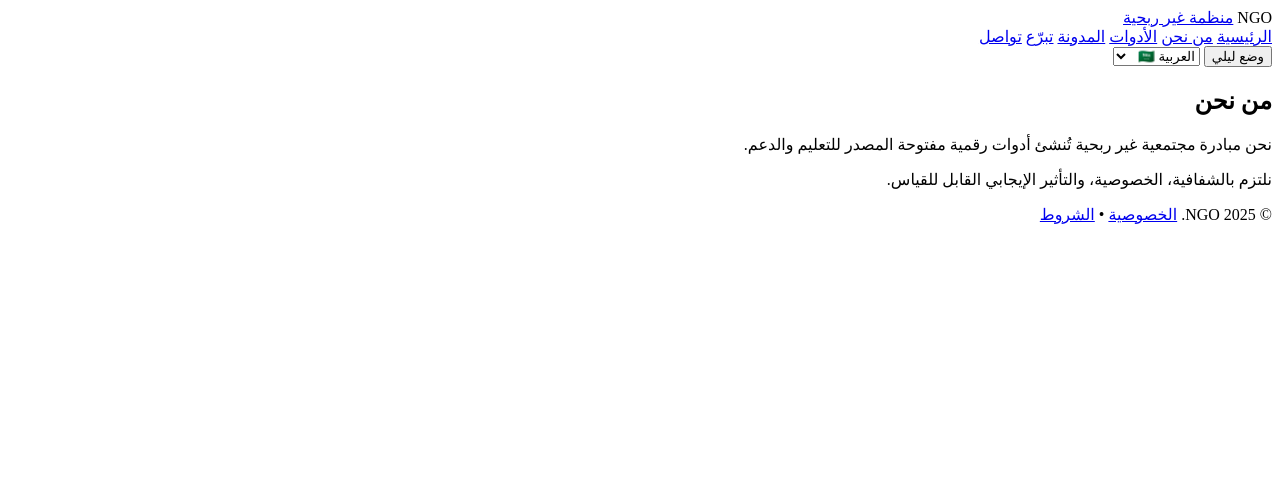
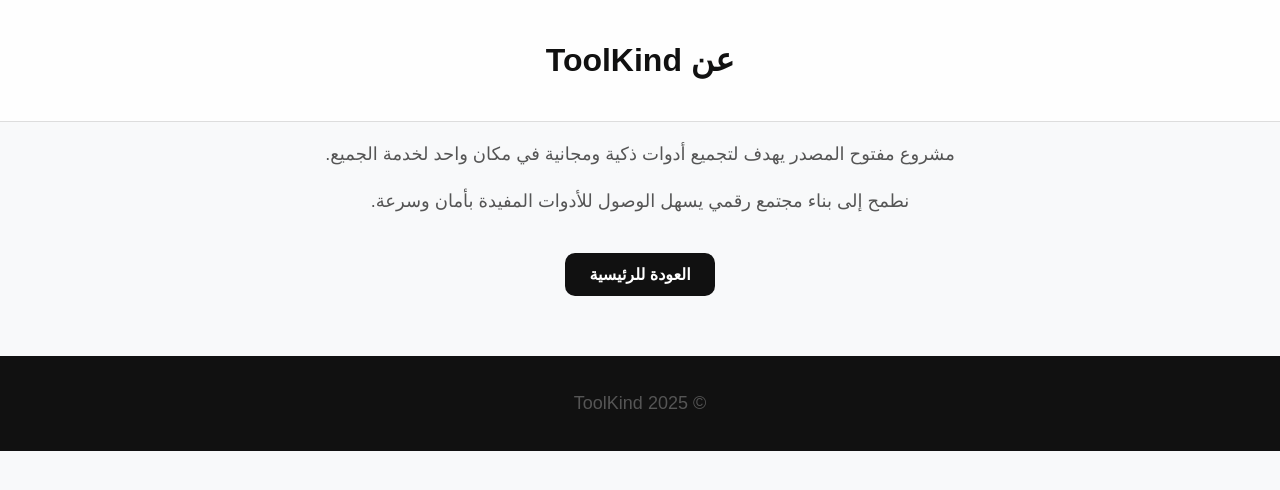
Before and after one commit to Masharyweb/toolkind-site, a plain HTML site: page about.html in a window 1280 px wide. Drawn offline with Linux system fonts and the light colour scheme.

Commit message:
Update about.html

```diff
--- a/about.html
+++ b/about.html
@@ -1,50 +1,24 @@
 <!DOCTYPE html>
 <html lang="ar" dir="rtl">
 <head>
-  <meta charset="UTF-8" />
-  <meta name="viewport" content="width=device-width, initial-scale=1.0" />
-  <meta name="description" content="NGO clean toolkit site – bilingual, fast, and compliant." />
-  <title data-i18n="site_title">منظمة غير ربحية</title>
-  <link rel="stylesheet" href="assets/css/styles.css" />
-  <script defer src="assets/js/lang.js"></script>
-  <script defer src="assets/js/theme.js"></script>
+  <meta charset="UTF-8">
+  <meta name="viewport" content="width=device-width, initial-scale=1.0">
+  <title>من نحن - ToolKind</title>
+  <link rel="stylesheet" href="style.css">
 </head>
 <body>
-  <header class="container header">
-    <div class="brand">
-      <span class="logo">NGO</span>
-      <a href="index.html" class="sitename" data-i18n="site_title">منظمة غير ربحية</a>
-    </div>
-    <nav class="nav">
-      <a href="index.html" data-i18n="nav_home">الرئيسية</a>
-      <a href="about.html" data-i18n="nav_about">من نحن</a>
-      <a href="tools.html" data-i18n="nav_tools">الأدوات</a>
-      <a href="blog.html" data-i18n="nav_blog">المدونة</a>
-      <a href="donate.html" data-i18n="nav_donate" class="btn donate">تبرّع</a>
-      <a href="contact.html" data-i18n="nav_contact" class="btn">تواصل</a>
-    </nav>
-    <div class="controls">
-      <button id="toggleTheme" class="btn small" data-i18n="toggle_theme">وضع ليلي</button>
-      <select id="langSwitcher" class="select">
-        <option value="ar">العربية 🇸🇦</option>
-        <option value="en">English 🇺🇸</option>
-      </select>
-    </div>
+  <header>
+    <h1>عن ToolKind</h1>
   </header>
-  <main class="container content">
 
-<section class="page">
-  <h1 data-i18n="about_title">من نحن</h1>
-  <p data-i18n="about_p1">نحن مبادرة مجتمعية غير ربحية تُنشئ أدوات رقمية مفتوحة المصدر للتعليم والدعم.</p>
-  <p data-i18n="about_p2">نلتزم بالشفافية، الخصوصية، والتأثير الإيجابي القابل للقياس.</p>
-</section>
+  <main>
+    <p>مشروع مفتوح المصدر يهدف لتجميع أدوات ذكية ومجانية في مكان واحد لخدمة الجميع.</p>
+    <p>نطمح إلى بناء مجتمع رقمي يسهل الوصول للأدوات المفيدة بأمان وسرعة.</p>
+    <a href="index.html" class="btn">العودة للرئيسية</a>
+  </main>
 
-  </main>
-  <footer class="container footer">
-    <p>&copy; <span id="year"></span> <span data-i18n="site_title">NGO</span>. <a href="privacy.html" data-i18n="nav_privacy">الخصوصية</a> • <a href="terms.html" data-i18n="nav_terms">الشروط</a></p>
+  <footer>
+    <p>© 2025 ToolKind</p>
   </footer>
-  <script>
-    document.getElementById('year').textContent = new Date().getFullYear();
-  </script>
 </body>
 </html>
```
